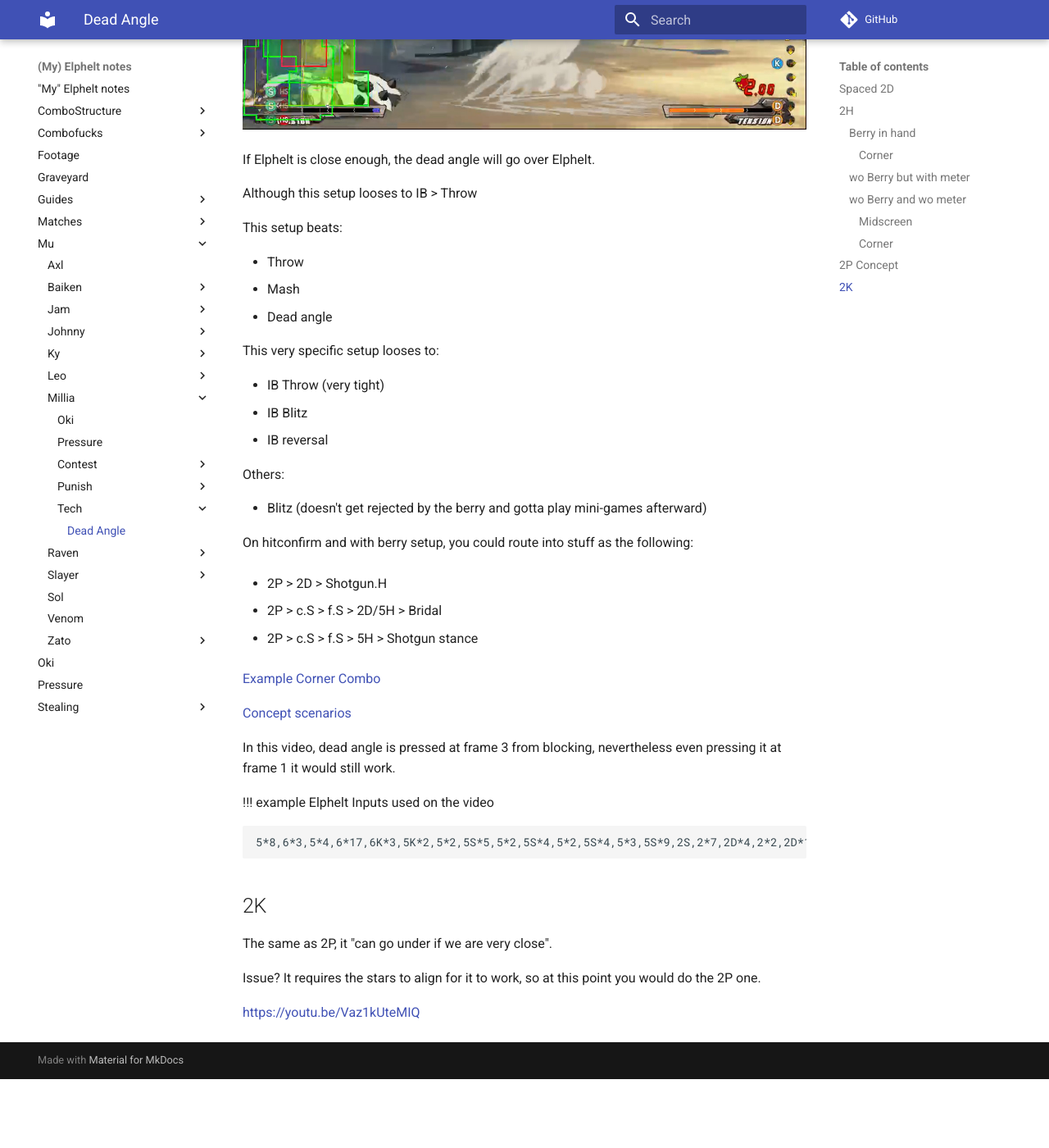
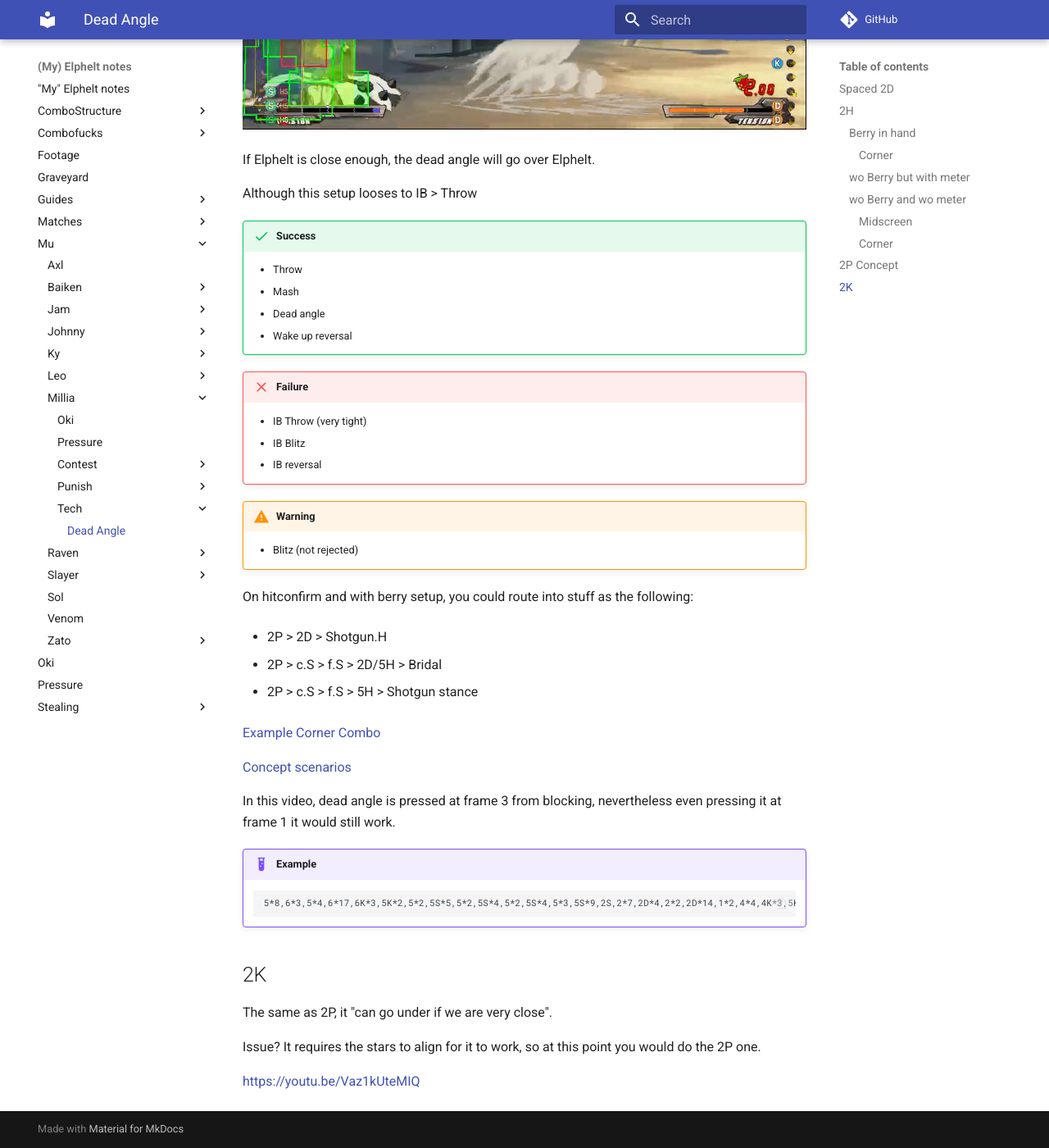
Before and after one commit to OriolFilter/Elphelt, an MkDocs documentation site: the page built from docs/Mu/Millia/Tech/Dead_Angle.md, in a window 1280 px wide and 1400 px high, scrolled down 1712 px. Shown: the whole window at 82% size. Built offline with MkDocs 1.6.1 and Material for MkDocs 9.7.7, drawn with Linux system fonts in a browser that asks for light colours; comment, search, counter and statistics services are not loaded; before the commit the page ends 3028 px from its top, so only the background shows below that.

Commit message:
Added a bit of text

````diff
--- a/docs/Mu/Millia/Tech/Dead_Angle.md
+++ b/docs/Mu/Millia/Tech/Dead_Angle.md
@@ -48,21 +48,22 @@ If Elphelt is close enough, the dead angle will go over Elphelt.
 
 Although this setup looses to IB > Throw
 
-This setup beats:
+!!! success This setup beats
 
-- Throw
-- Mash
-- Dead angle
+    - Throw
+    - Mash
+    - Dead angle
+    - Wake up reversal
 
-This very specific setup looses to:
+!!! failure This very specific setup looses to
 
-- IB Throw (very tight)
-- IB Blitz
-- IB reversal
+    - IB Throw (very tight)
+    - IB Blitz
+    - IB reversal
 
-Others:
+!!! warning end Others
 
-- Blitz (doesn't get rejected by the berry and gotta play mini-games afterward)
+    - Blitz (not rejected)
 
 On hitconfirm and with berry setup, you could route into stuff as the following:
 
@@ -82,7 +83,9 @@ In this video, dead angle is pressed at frame 3 from blocking, nevertheless even
 
 !!! example Elphelt Inputs used on the video
 
+    ```
     5*8,6*3,5*4,6*17,6K*3,5K*2,5*2,5S*5,5*2,5S*4,5*2,5S*4,5*3,5S*9,2S,2*7,2D*4,2*2,2D*14,1*2,4*4,4K*3,5K*16,5*37,2*3,3*2,6*3,6P,5P*5,5*6,6*2,5*4,6*4,3,2*3,2P*2,5P*2,5*22,6*3,5*3,6*4,3*7,3P*4,3*3,3P*3,3*2,3P*4,3*3,3P*4,3*2,3P*3,3*4,3P*5,3*5
+    ```
 
 
 ## 2K
--- a/mkdocs.yaml
+++ b/mkdocs.yaml
@@ -10,6 +10,8 @@ theme:
   name: material
   features:
     - navigation.indexes
+    - content.code.copy
+    - content.code.annotate
 
 plugins:
 #  - section-index
@@ -21,6 +23,9 @@ markdown_extensions:
   - toc:
       separator: "-"
       permalink: ""
+  - admonition
+  - pymdownx.details
+  - pymdownx.superfences
 #      baselevel: 1
 #  - pymdownx.arithmatex
 #  - pymdownx.b64
````
